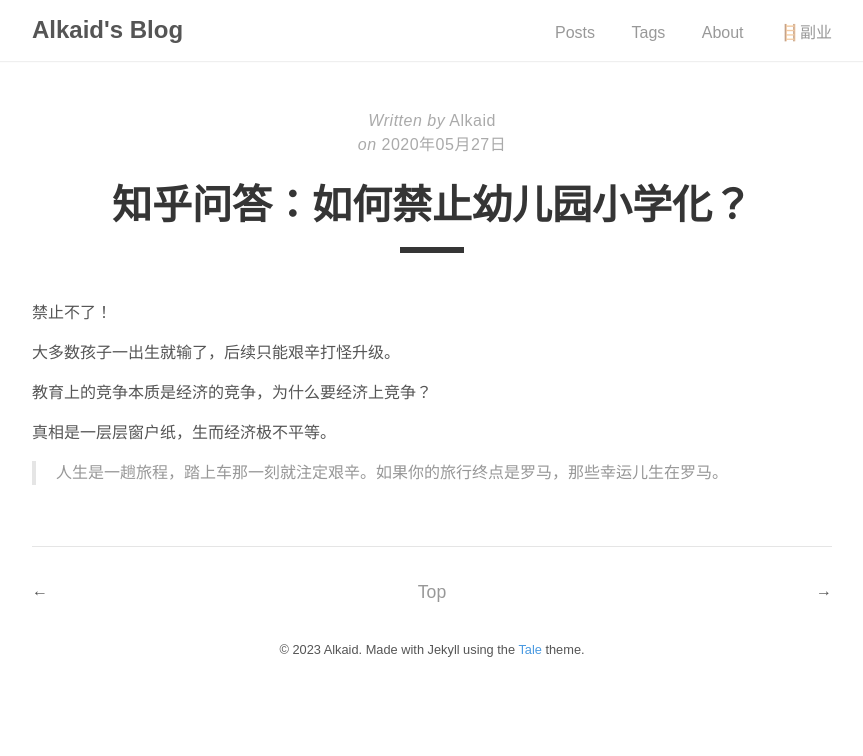
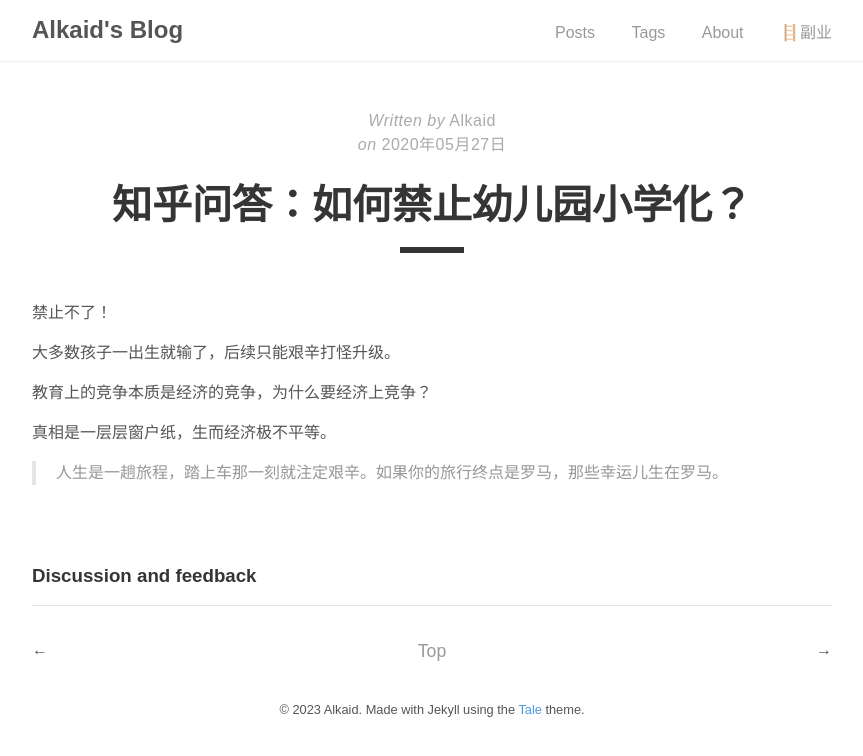
Before and after one commit to AlkaidWaong/ifoz, a Jekyll site: the page built from _posts/2020-05-27-Answer-the-question-of-zhihu.md, in a window 1280 px wide. Shown: the top 756 px of the page, without its empty margins (208-1071 px from the left). Built offline with Jekyll 4.4.1, drawn with Linux system fonts in a browser that asks for light colours; comment, search, counter and statistics services are not loaded.

Commit message:
Update post.html

```diff
--- a/_layouts/post.html
+++ b/_layouts/post.html
@@ -24,7 +24,7 @@ comments: true
   {{ content }}
 </div>
 
-{% if site.disqus.shortname %}
+{% if site.disqus %}
   {% include disqus_comments.html %}
 {% endif %}
 
```
